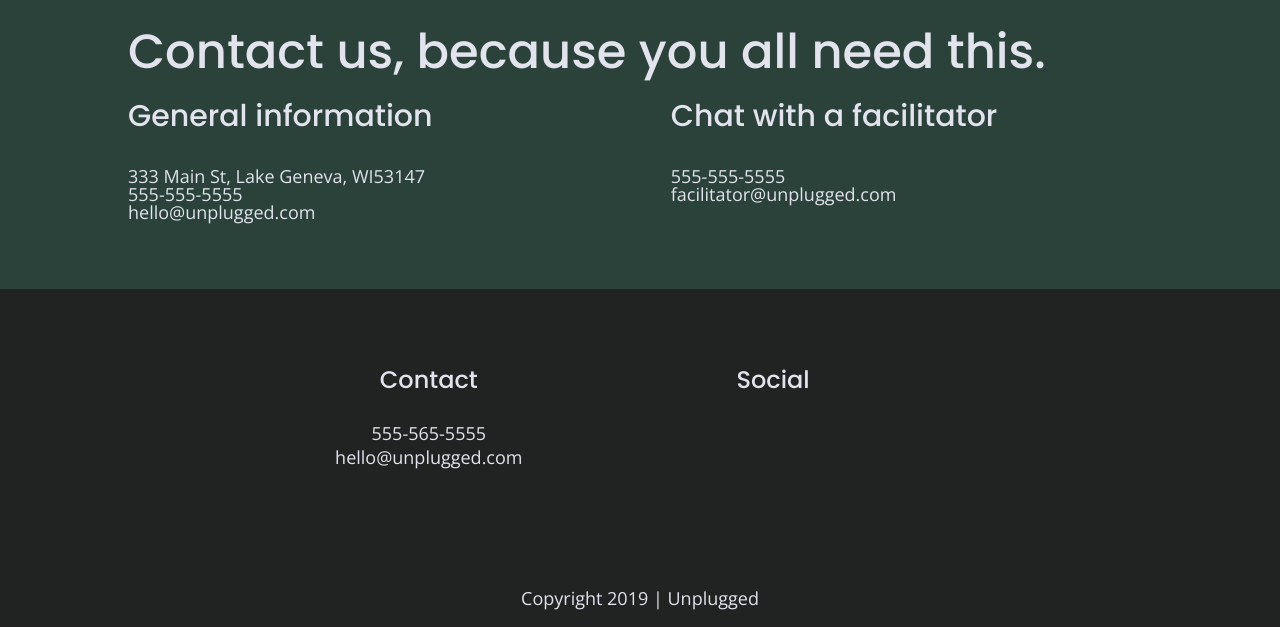
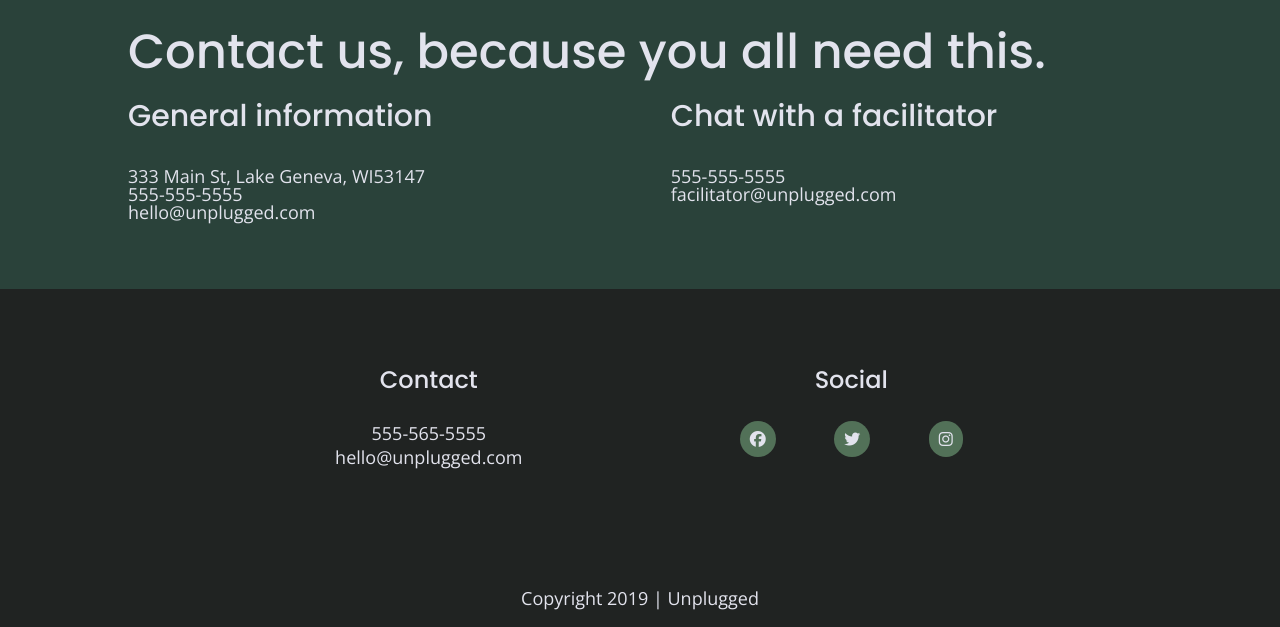
Before and after one commit to gabyschon/unplugged-retreat-2020, a website: page about/index.html in a window 1280 px wide. Shown: the part 1205-1832 px from the top of the page. Drawn offline with nearby package versions, Linux system fonts and the light colour scheme.

Commit message:
add social icons

```diff
--- a/about/index.html
+++ b/about/index.html
@@ -88,11 +88,11 @@
                     <p>555-565-5555<br>hello@unplugged.com</p>
                 </address>
                 <div class="social">
+                        <h3>Social</h3>
                     <div class="social-icons">
-                        <h3>Social</h3>
-                        <p><a href="https://www.facebook.com/yoursite" target="_blank"></a></p>
-                        <p><a href="https://www.twitter.com/yoursite" target="_blank"></a></p>
-                        <p><a href="https://www.instagram.com/yoursite" target="_blank"></a></p>
+                        <p><a href="https://www.facebook.com/yoursite" target="_blank"><i class="fab fa-facebook"></i></a></p>
+                        <p><a href="https://www.twitter.com/yoursite" target="_blank"><i class="fab fa-twitter"></i></a></p>
+                        <p><a href="https://www.instagram.com/yoursite" target="_blank"><i class="fab fa-instagram"></i></a></p>
                     </div>
                 </div>
             </div>
--- a/css/main.css
+++ b/css/main.css
@@ -253,7 +253,11 @@ footer .social-icons p{
 footer .copyright{
     margin: 20px 0;
 }
-
+.social-icons i{
+    background: #527158;
+    padding: 10px;
+    border-radius: 100px;
+}
 /*---------------Mobile Style---------------*/
 
 
```
Also changed, not shown: faq/index.html (+4 -4 lines), index.html (+3 -3 lines).
